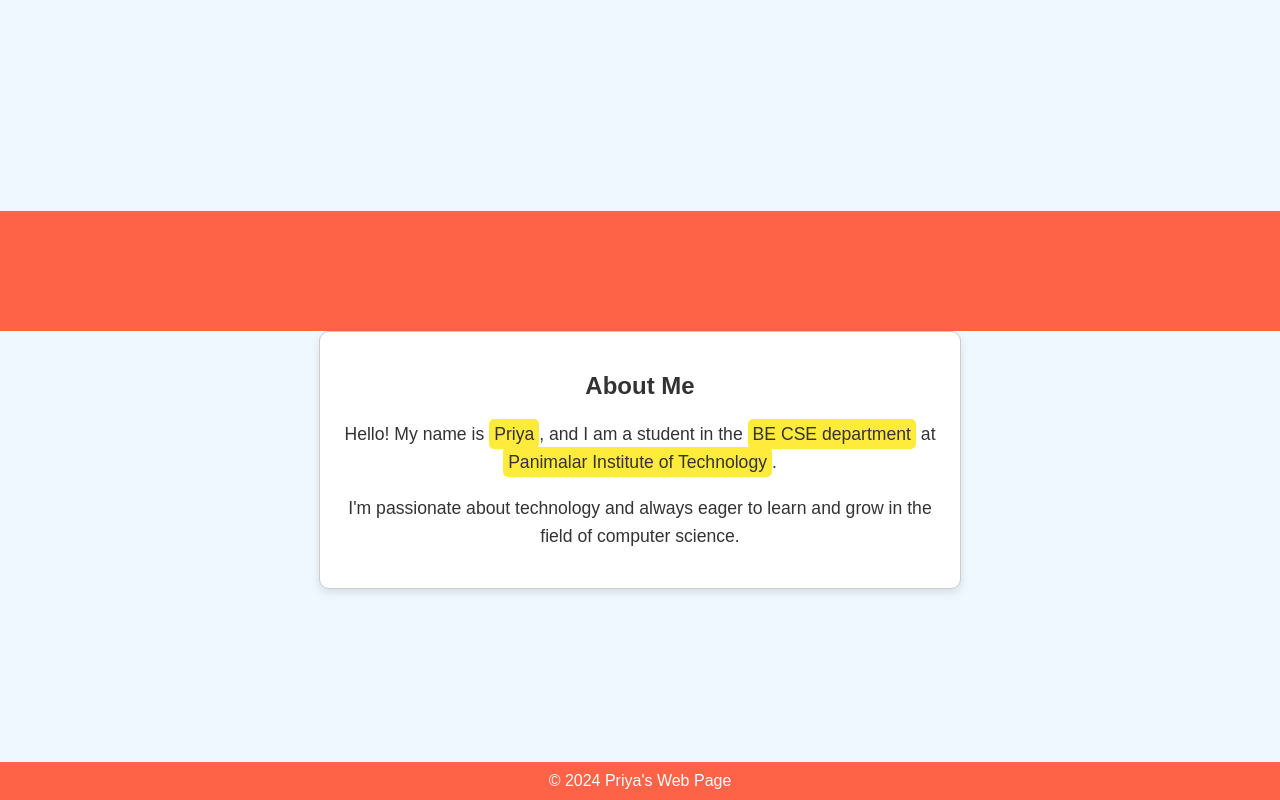
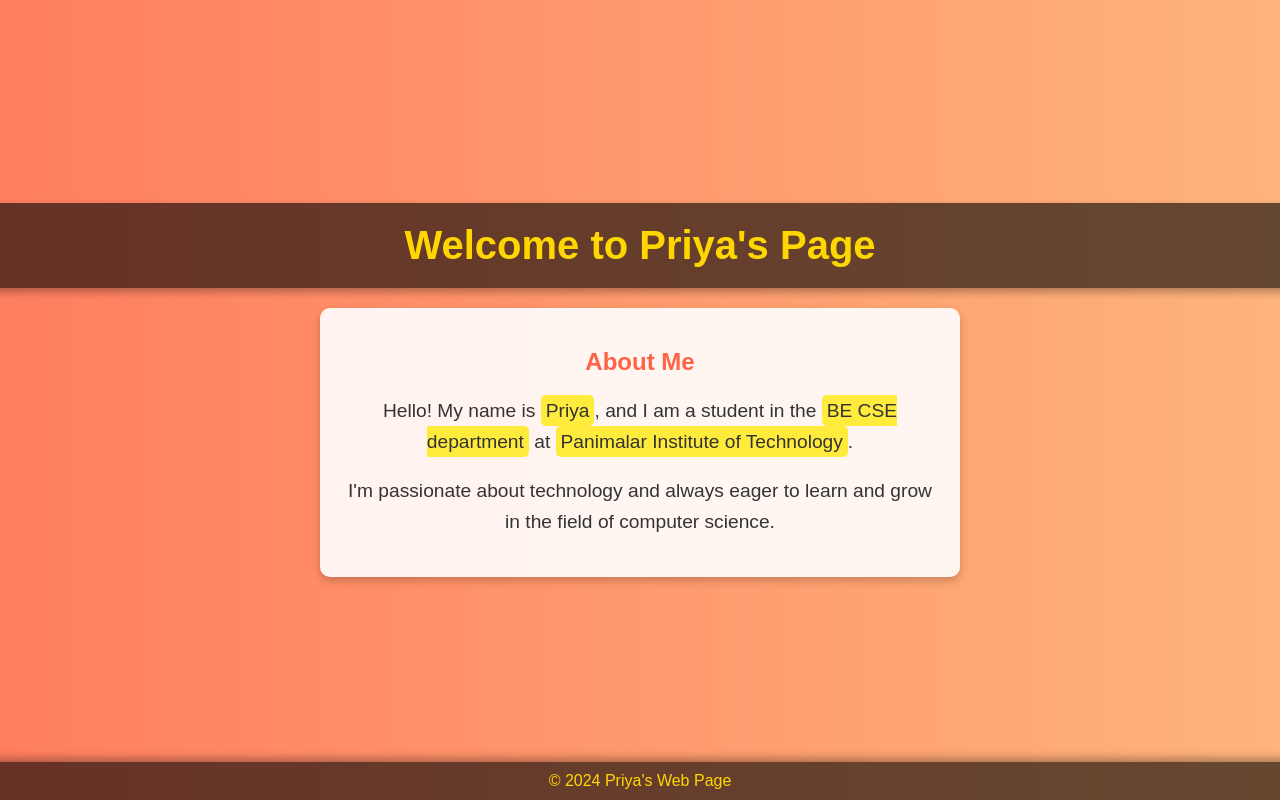
Before and after one commit to Priyadharshini-Y/test, a plain HTML site: page index.html in a window 1280 px wide. Drawn offline with Linux system fonts and the light colour scheme.

Commit message:
Update index.html

```diff
--- a/index.html
+++ b/index.html
@@ -7,7 +7,7 @@
     <style>
         body {
             font-family: 'Arial', sans-serif;
-            background-color: #f0f8ff;
+            background: linear-gradient(to right, #ff7e5f, #feb47b);
             margin: 0;
             padding: 0;
             display: flex;
@@ -15,45 +15,51 @@
             align-items: center;
             justify-content: center;
             min-height: 100vh;
-            color: #333;
+            color: #fff;
+            text-align: center;
         }
         header {
-            background-color: #ff6347;
-            color: white;
+            background-color: rgba(0, 0, 0, 0.6);
+            padding: 20px;
             width: 100%;
-            padding: 20px;
-            text-align: center;
+            box-shadow: 0 4px 8px rgba(0, 0, 0, 0.3);
+        }
+        header h1 {
+            margin: 0;
+            font-size: 2.5em;
+            color: #ffd700;
         }
         .container {
-            background-color: #fff;
-            border: 1px solid #ccc;
+            background-color: rgba(255, 255, 255, 0.9);
+            color: #333;
             padding: 20px;
             border-radius: 10px;
-            box-shadow: 0 4px 8px rgba(0, 0, 0, 0.1);
+            box-shadow: 0 4px 8px rgba(0, 0, 0, 0.2);
             max-width: 600px;
-            text-align: center;
+            margin: 20px;
         }
-        h1 {
+        h2 {
             color: #ff6347;
         }
         p {
-            font-size: 1.1em;
+            font-size: 1.2em;
             line-height: 1.6;
         }
         .highlight {
             background-color: #ffeb3b;
             padding: 5px;
             border-radius: 5px;
+            color: #333;
         }
         footer {
-            margin-top: 20px;
+            background-color: rgba(0, 0, 0, 0.6);
             padding: 10px;
             width: 100%;
-            background-color: #ff6347;
-            color: white;
-            text-align: center;
+            box-shadow: 0 -4px 8px rgba(0, 0, 0, 0.3);
+            color: #ffd700;
             position: fixed;
             bottom: 0;
+            text-align: center;
         }
     </style>
 </head>
```
